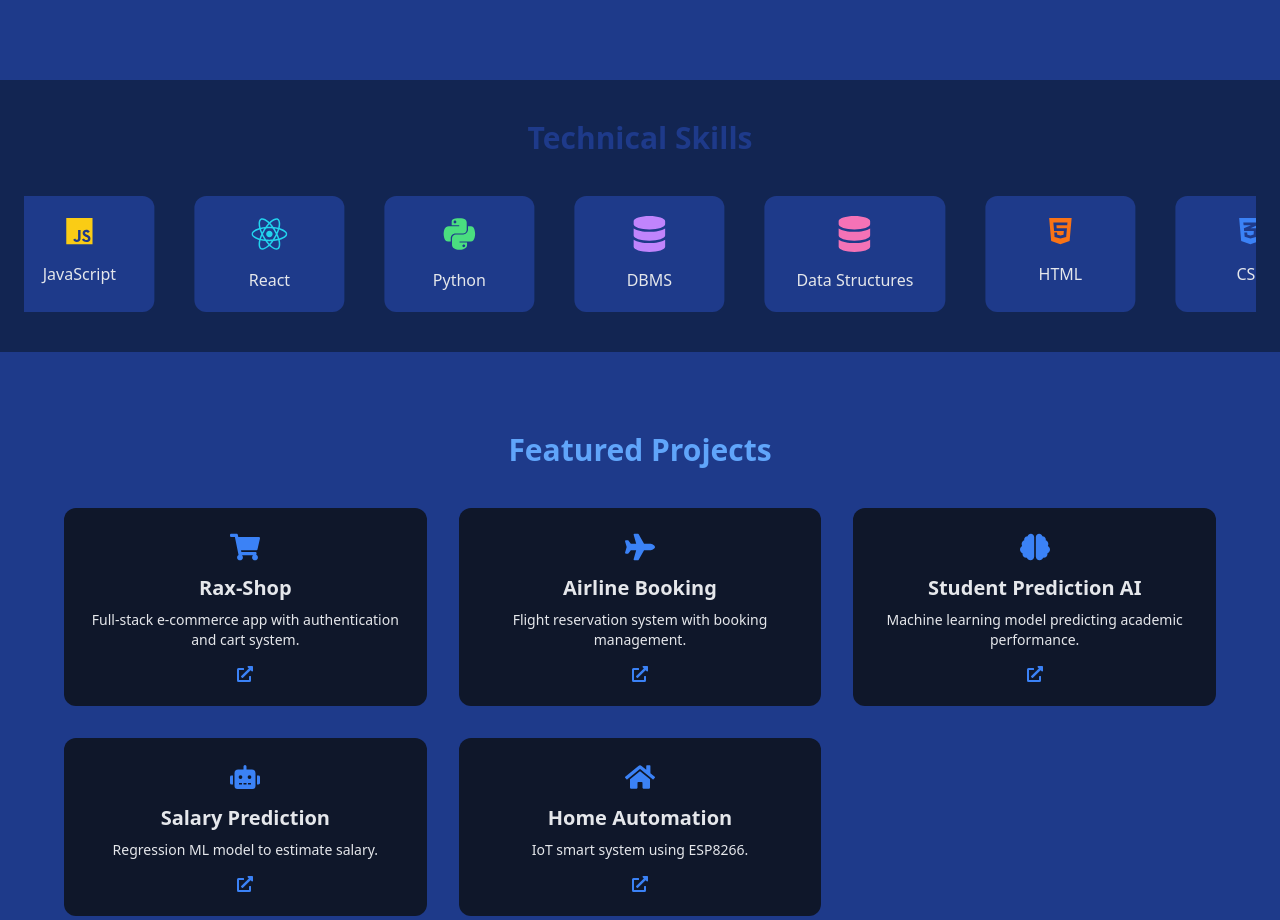
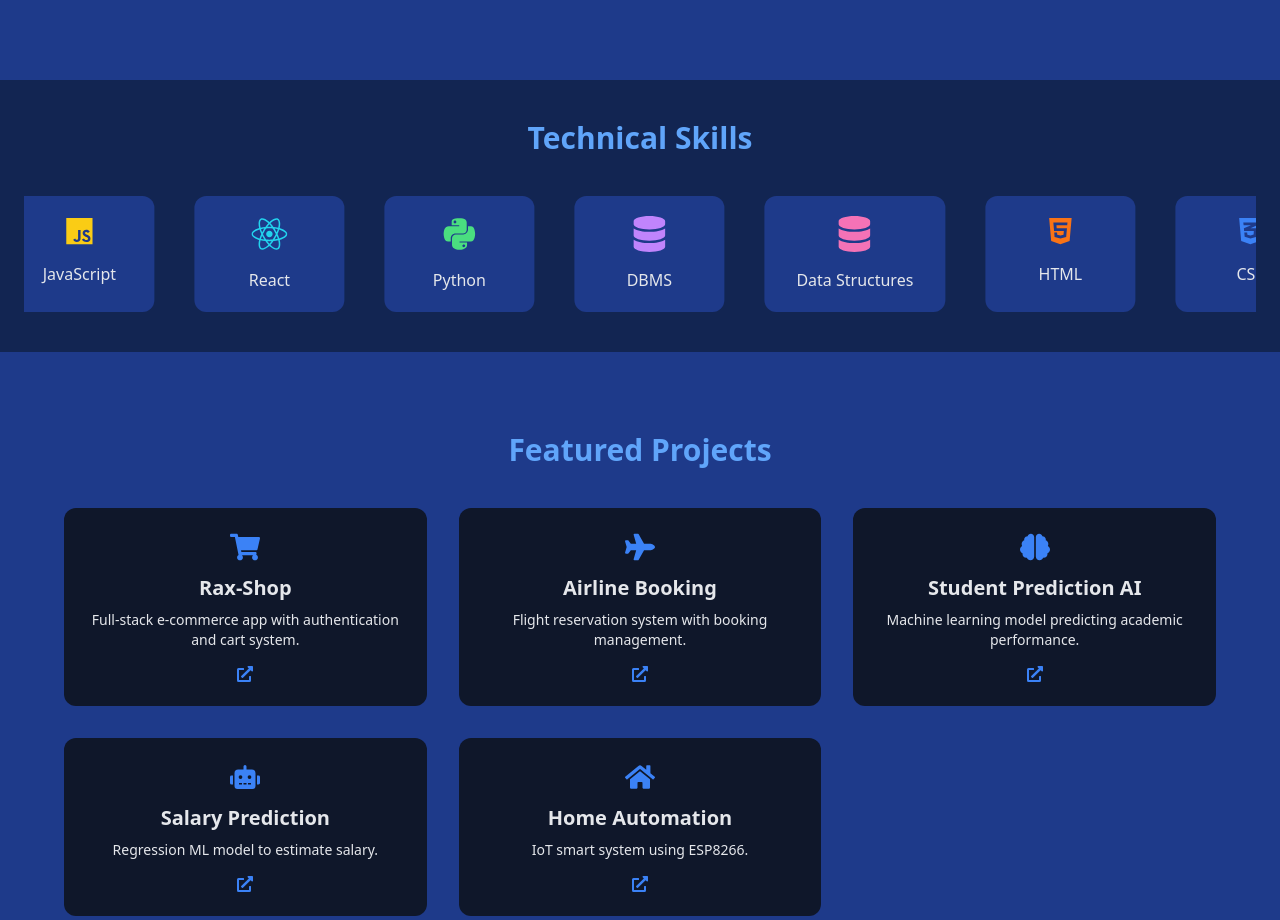
Before and after one commit to Raxit1/My-Portfolio, a React (Vite) app: page / in a window 1280 px wide. Shown: the part 988-1908 px from the top of the page. Built offline with nearby package versions, Linux system fonts and the light colour scheme.

Commit message:
Updated favicon and title

```diff
--- a/src/App.jsx
+++ b/src/App.jsx
@@ -104,7 +104,7 @@ function Home() {
   const [isOpen, setIsOpen] = useState(false);
 
   return (
-    <div className="bg-gradient-to-br from-[#0F172A] via-[#1E3A8A] to-[#1E40AF] text-gray-200 font-sans scroll-smooth">
+    <div className="bg-gradient-to-br from-[#0F172A] via-[#1E3A8A] to-[#1E40AF] text-gray-200 font-sans scroll-smooth overflow-x-hidden">
       {/* NAVBAR */}
       <nav className="fixed w-full backdrop-blur-md bg-[#0F172A]/80 shadow-sm z-50 border-b border-[#1E293B]">
         <div className="max-w-6xl mx-auto px-6 py-4 flex justify-between items-center">
@@ -187,7 +187,7 @@ function Home() {
       </nav>
 
       {/* HERO */}
-      <section className="relative min-h-screen flex items-center justify-center px-6 pt-24 overflow-hidden">
+      <section className="relative min-h-screen flex items-center justify-center px-6 pt-24 overflow-hidden max-w-full">
         {/* Animated blobs */}
         <motion.div
           animate={{ scale: [1, 1.2, 1], rotate: [0, 10, -10, 0] }}
@@ -205,7 +205,7 @@ function Home() {
           className="absolute top-1/2 left-1/3 w-60 h-60 bg-[#2563EB] rounded-full blur-3xl opacity-15"
         />
 
-        <div className="max-w-6xl mx-auto grid md:grid-cols-2 gap-12 items-center z-10">
+        <div className="max-w-6xl mx-auto grid grid-cols-1 md:grid-cols-2 gap-12 items-center z-10 px-4">
           <motion.div
             initial={{ opacity: 0, y: 60 }}
             animate={{ opacity: 1, y: 0 }}
@@ -272,7 +272,7 @@ function Home() {
             <motion.img
               src="/profile.jpeg"
               alt="Raxit"
-              className="w-72 h-72 md:w-96 md:h-96 object-cover rounded-2xl shadow-2xl border border-[#3B82F6]/40"
+              className="w-56 h-56 sm:w-72 sm:h-72 md:w-96 md:h-96 object-cover rounded-2xl shadow-2xl border border-[#3B82F6]/40"
               whileHover={{ scale: 1.05, rotate: 2 }}
               transition={{ duration: 0.5 }}
             />
@@ -295,7 +295,7 @@ function Home() {
         id="skills"
         className="py-10 px-6 text-center bg-[#122552] overflow-hidden"
       >
-        <h3 className="text-3xl font-bold mb-10 text-[#1E3A8A]">
+        <h3 className="text-3xl font-bold mb-10 text-[#60A5FA]">
           Technical Skills
         </h3>
 
@@ -327,7 +327,7 @@ function Home() {
         <h3 className="text-3xl font-bold mb-10 text-[#60A5FA]">
           Featured Projects
         </h3>
-        <div className="grid md:grid-cols-2 lg:grid-cols-3 gap-8 max-w-6xl mx-auto">
+        <div className="grid grid-cols-1 sm:grid-cols-2 lg:grid-cols-3 gap-8 max-w-6xl mx-auto">
           {projects.map((project) => (
             <Link
               key={project.id}
@@ -358,7 +358,7 @@ function Home() {
             Have a project idea or want to collaborate? Feel free to reach out.
           </p>
 
-          <div className="grid md:grid-cols-2 gap-10">
+          <div className="grid grid-cols-1 md:grid-cols-2 gap-10">
             {/* Contact Info Card */}
             <div className="bg-white/10 backdrop-blur-lg p-8 rounded-2xl shadow-xl border border-white/20 text-left space-y-6 hover:scale-105 transition duration-300">
               <div className="flex items-center gap-4">
```
